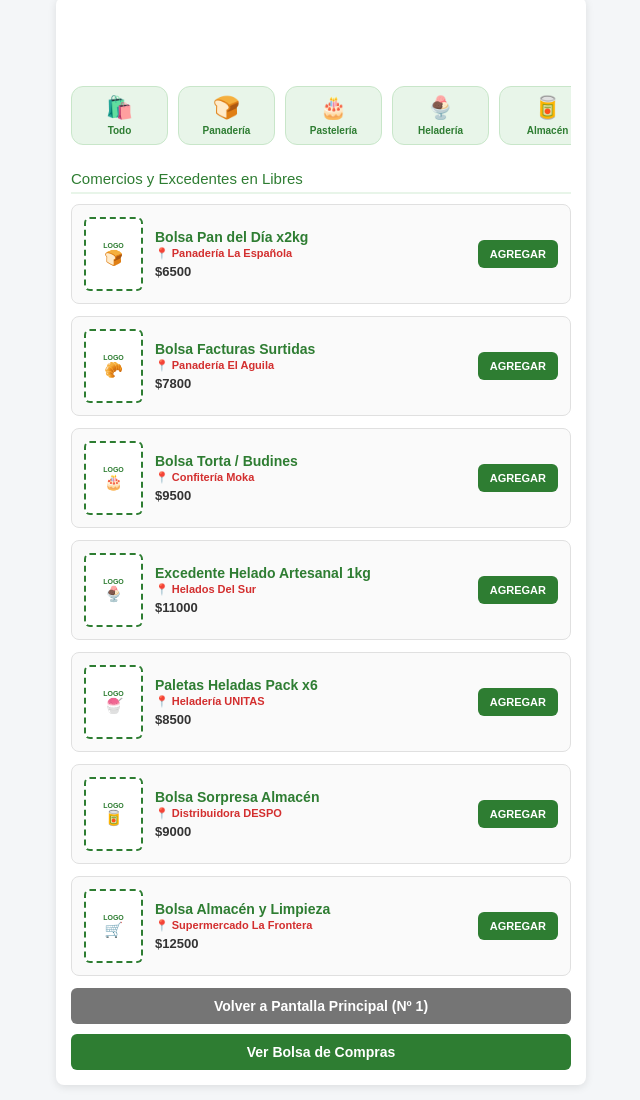
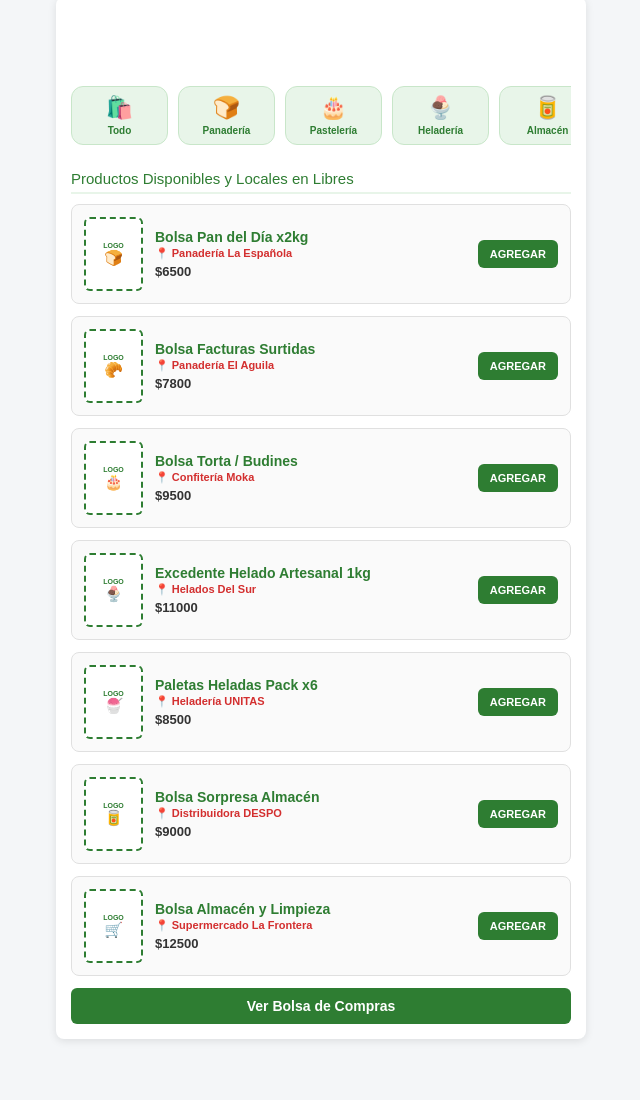
Before and after one commit to cdaguirre10-dotcom/easy-market, a plain HTML site: page index.html in a window 1280 px wide. Shown: the part 88-1188 px from the top of the page, without its empty margins (319-959 px from the left). After the commit the page ends 1142 px from the top, so only its background shows below. Drawn offline with Linux system fonts and the light colour scheme; grey boxes are pictures that could not be loaded.

Commit message:
Update index.html

```diff
--- a/index.html
+++ b/index.html
@@ -52,7 +52,7 @@
             height: auto;
             border-radius: 8px;
         }
-        /* Carrusel de Categorías Visuales */
+        /* Carrusel de Categorías Visuales (Pantalla 1) */
         .categories {
             display: flex;
             gap: 10px;
@@ -94,7 +94,7 @@
             border-bottom: 2px solid #e8f5e9;
             padding-bottom: 5px;
         }
-        /* Tarjetas de locales y productos */
+        /* Tarjetas de productos y locales */
         .product-card {
             display: flex;
             align-items: center;
@@ -247,13 +247,13 @@
 
     <div class="container">
 
-        <!-- ================= PANTALLA Nº 1: CATÁLOGO Y LOCALES ================= -->
+        <!-- ================= PANTALLA Nº 1: CATÁLOGO Y LOCALES PRINCIPAL ================= -->
         <div id="screen-1" class="screen active">
             <div class="hero-video">
                 <video src="easy-market.mp4" autoplay loop muted playsinline></video>
             </div>
 
-            <!-- Carrusel con comercios/rubros reales de Paso de los Libres -->
+            <!-- Carrusel de Categorías (según boceto N1) -->
             <div class="categories">
                 <div class="category-item" onclick="filterCategory('todos')">
                     <span class="category-icon">🛍️</span>
@@ -277,16 +277,17 @@
                 </div>
             </div>
 
-            <div class="section-title" id="list-title">Comercios y Excedentes en Libres</div>
+            <div class="section-title" id="list-title">Productos Disponibles y Locales en Libres</div>
 
             <div id="product-list-container">
                 <!-- Se cargan dinámicamente -->
             </div>
 
-            <!-- Botón específico para volver a la pantalla principal N1 desde la vista filtrada -->
-            <button class="btn btn-secondary" onclick="filterCategory('todos')">Volver a Pantalla Principal (Nº 1)</button>
-
-            <button class="btn" style="margin-top: 10px;" onclick="goToScreen(2)">Ver Bolsa de Compras</button>
+            <!-- Botones de navegación principal -->
+            <div id="main-nav-buttons">
+                <button class="btn btn-secondary" id="btn-back-main" style="display:none;" onclick="filterCategory('todos')">Volver a Pantalla Principal (Nº 1)</button>
+                <button class="btn" style="margin-top: 10px;" onclick="goToScreen(2)">Ver Bolsa de Compras</button>
+            </div>
         </div>
 
         <!-- ================= PANTALLA Nº 2: BOLSA DISPONIBLE ================= -->
@@ -361,14 +362,17 @@
         function filterCategory(cat) {
             const container = document.getElementById('product-list-container');
             const title = document.getElementById('list-title');
+            const backBtn = document.getElementById('btn-back-main');
             container.innerHTML = '';
 
             let filtered = products;
             if (cat !== 'todos') {
                 filtered = products.filter(p => p.category === cat);
                 title.innerText = `Locales en Libres: ${cat.charAt(0).toUpperCase() + cat.slice(1)}`;
+                backBtn.style.display = 'block'; // Muestra el botón de volver a pantalla principal
             } else {
-                title.innerText = `Comercios y Excedentes en Libres`;
+                title.innerText = `Productos Disponibles y Locales en Libres`;
+                backBtn.style.display = 'none'; // Oculta el botón si ya está en principal
             }
 
             if (filtered.length === 0) {
@@ -453,6 +457,7 @@
             for (let item in cart) {
                 cart[item].qty = 0;
             }
+            filterCategory('todos');
             goToScreen(1);
         }
 
```
